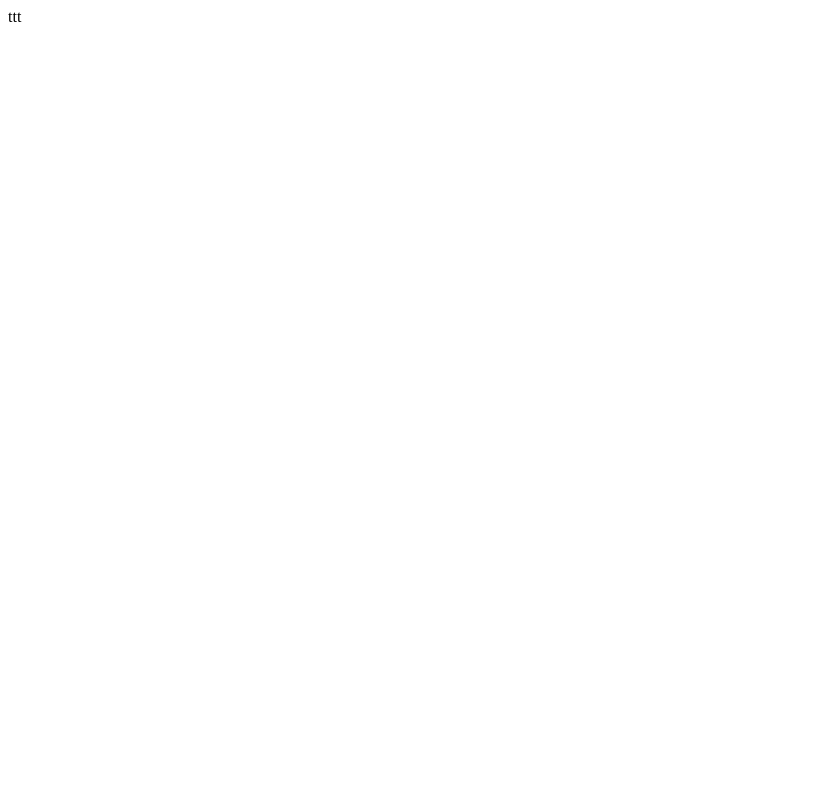
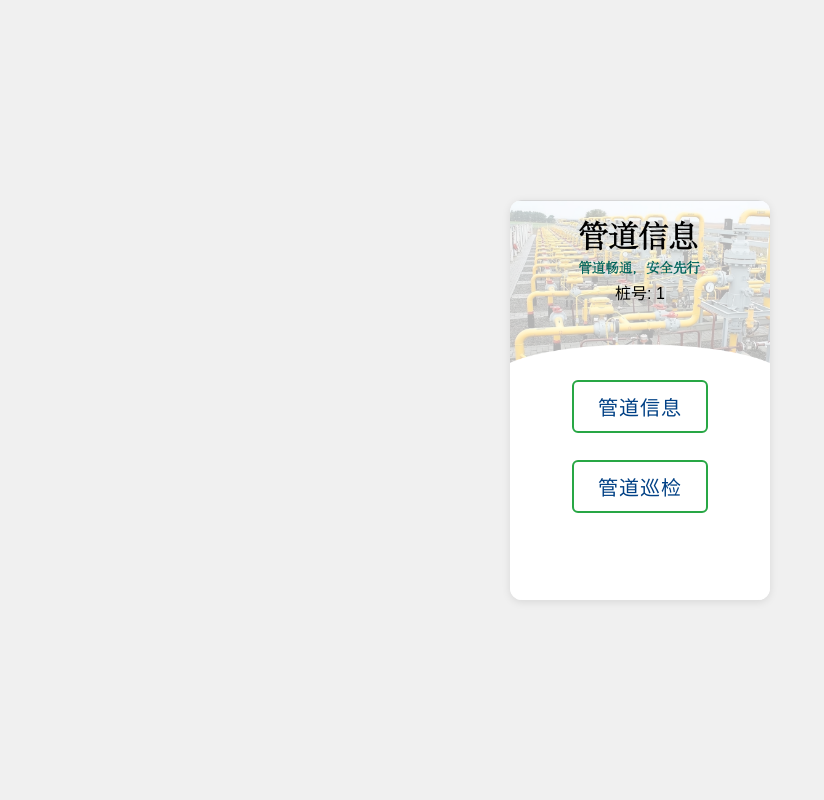
Before and after one commit to duxingge/myqrcode, a Django app: page /pipline/infos/navigate/1/ in a window 1280 px wide. Before the commit the part shown is almost empty. Shown: the whole page, without its empty margins (0-824 px from the left). Run offline with Django 4.2, Linux system fonts and the light colour scheme.

Commit message:
增加管道信息与管道巡检入口页

```diff
--- a/pipService/templates/pipnavigate.html
+++ b/pipService/templates/pipnavigate.html
@@ -1 +1,119 @@
-ttt
+<!DOCTYPE html>
+<html lang="en">
+<head>
+  <meta charset="UTF-8">
+  <title>陕西燃气</title>
+  <style>
+    body, html {
+      height: 100%;
+      margin: 0;
+      padding: 0;
+      display: flex;
+      justify-content: center;
+      align-items: center;
+      background-color: #f0f0f0;
+      font-family: Arial, sans-serif;
+    }
+
+    .content {
+      position: relative;
+      width: 260px;
+      height: 400px;
+      background-color: white;
+      border-radius: 12px;
+      overflow: hidden;
+      box-shadow: 0 2px 8px rgba(0, 0, 0, 0.1);
+    }
+
+    .content img {
+      width: 100%;
+      height: 100%;
+      object-fit: cover;
+      display: block;
+    }
+
+    .text-overlay {
+      position: absolute;
+      width: 100%;
+      text-align: center;
+    }
+
+    #stakeInfo {
+      top: 20%;
+      font-size: 16px;
+      color: black;
+    }
+
+    .button-overlay {
+      position: absolute;
+      width: 100%;
+      text-align: center;
+    }
+
+    #btnInfo {
+      top: 45%;
+    }
+
+    #btnInspect {
+      top: 65%;
+    }
+
+    .nav-button {
+      padding: 10px 24px;
+      font-size: 20px;
+      border: 2px solid #28a745;
+      border-radius: 6px;
+      background-color: transparent;
+      color: #004085;
+      letter-spacing: 1px;
+      cursor: pointer;
+      transition: all 0.3s ease;
+    }
+
+    .nav-button:hover {
+      background-color: rgba(40, 167, 69, 0.1);
+      border-color: #218838;
+    }
+  </style>
+</head>
+<body>
+
+<div class="content">
+  <img src="/static/pipe_back4.jpg" alt="陕西燃气logo">
+
+  <!-- 桩号 -->
+  <div class="text-overlay" id="stakeInfo">桩号: </div>
+
+  <!-- 按钮 -->
+  <div class="button-overlay" id="btnInfo">
+    <button class="nav-button" id="infoBtn">管道信息</button>
+  </div>
+  <div class="button-overlay" id="btnInspect">
+    <button class="nav-button" id="inspectBtn">管道巡检</button>
+  </div>
+</div>
+
+<script>
+  // 更加鲁棒地获取桩号（去除空字符串）
+  const pathSegments = window.location.pathname.split('/').filter(Boolean);
+  const stakeCode = decodeURIComponent(pathSegments[pathSegments.length - 1]);
+
+  // 显示桩号
+  document.getElementById('stakeInfo').textContent = '桩号: ' + stakeCode;
+
+  // 构造完整跳转路径
+  const baseURL = window.location.origin;
+  const infoURL = `${baseURL}/pipline/infos/${encodeURIComponent(stakeCode)}`;
+  const inspectURL = `${baseURL}/pipline/inspection/create`;
+
+  // 按钮绑定
+  document.getElementById('infoBtn').onclick = () => {
+    window.location.href = infoURL;
+  };
+  document.getElementById('inspectBtn').onclick = () => {
+    window.location.href = inspectURL;
+  };
+</script>
+
+</body>
+</html>
```
